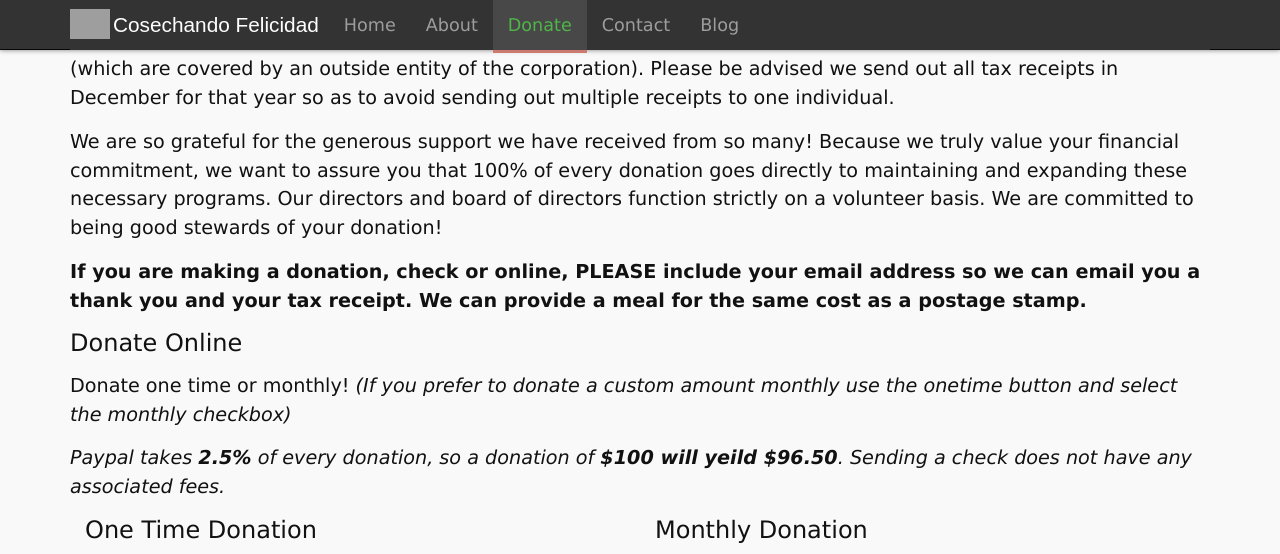
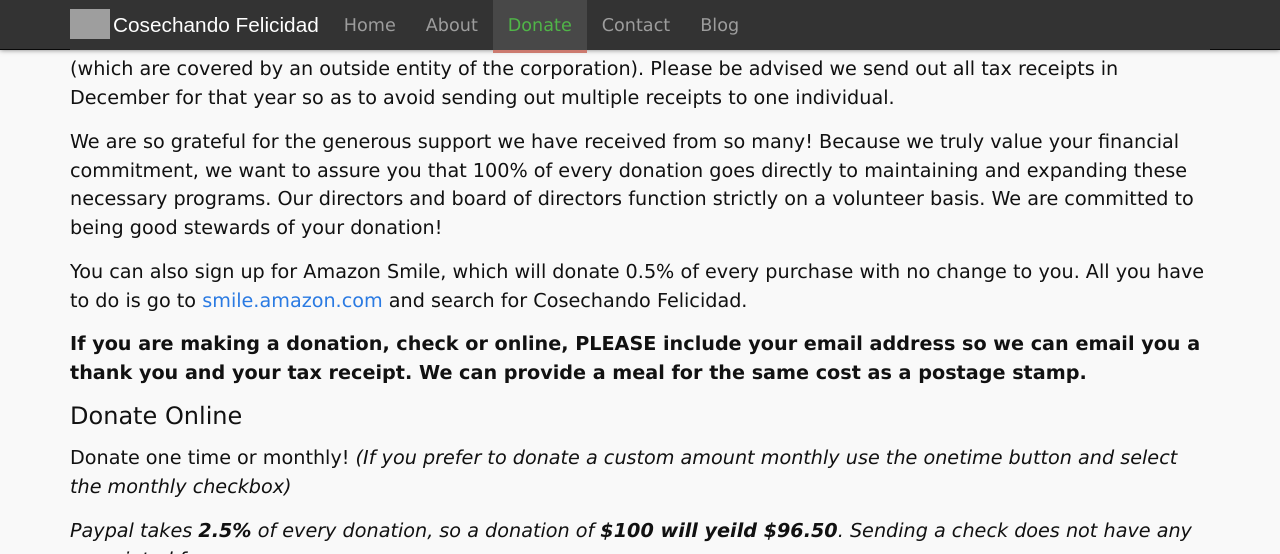
Before and after one commit to harvestinghappiness/harvestinghappiness.github.io, a Jekyll site: the page built from donate.md, in a window 1280 px wide and 900 px high, scrolled down 312 px, cut to the strip 0-554 px from the top of the window. Built offline with Jekyll 4.4.1, drawn with Linux system fonts in a browser that asks for light colours.

Commit message:
Update donate.md

```diff
--- a/donate.md
+++ b/donate.md
@@ -15,6 +15,8 @@ Williston, VT 05495
 We are a tax-deductible 501(c)3 public charity as recognized by the IRS under the Internal Revenue Code. If you would like to receive a tax receipt for your donation please write a current email address in the subject line of your check or in the memo on an electronic payment. This helps us to conserve paper as well as administrative costs (which are covered by an outside entity of the corporation). Please be advised we send out all tax receipts in December for that year so as to avoid sending out multiple receipts to one individual.
 
 We are so grateful for the generous support we have received from so many! Because we truly value your financial commitment, we want to assure you that 100% of every donation goes directly to maintaining and expanding these necessary programs. Our directors and board of directors function strictly on a volunteer basis. We are committed to being good stewards of your donation!
+
+You can also sign up for Amazon Smile, which will donate 0.5% of every purchase with no change to you. All you have to do is go to [smile.amazon.com](http://smile.amazon.com/) and search for Cosechando Felicidad.
 
 **If you are making a donation, check or online, PLEASE include your email address so we can email you a thank you and your tax receipt. We can provide a meal for the same cost as a postage stamp.**
 
```
